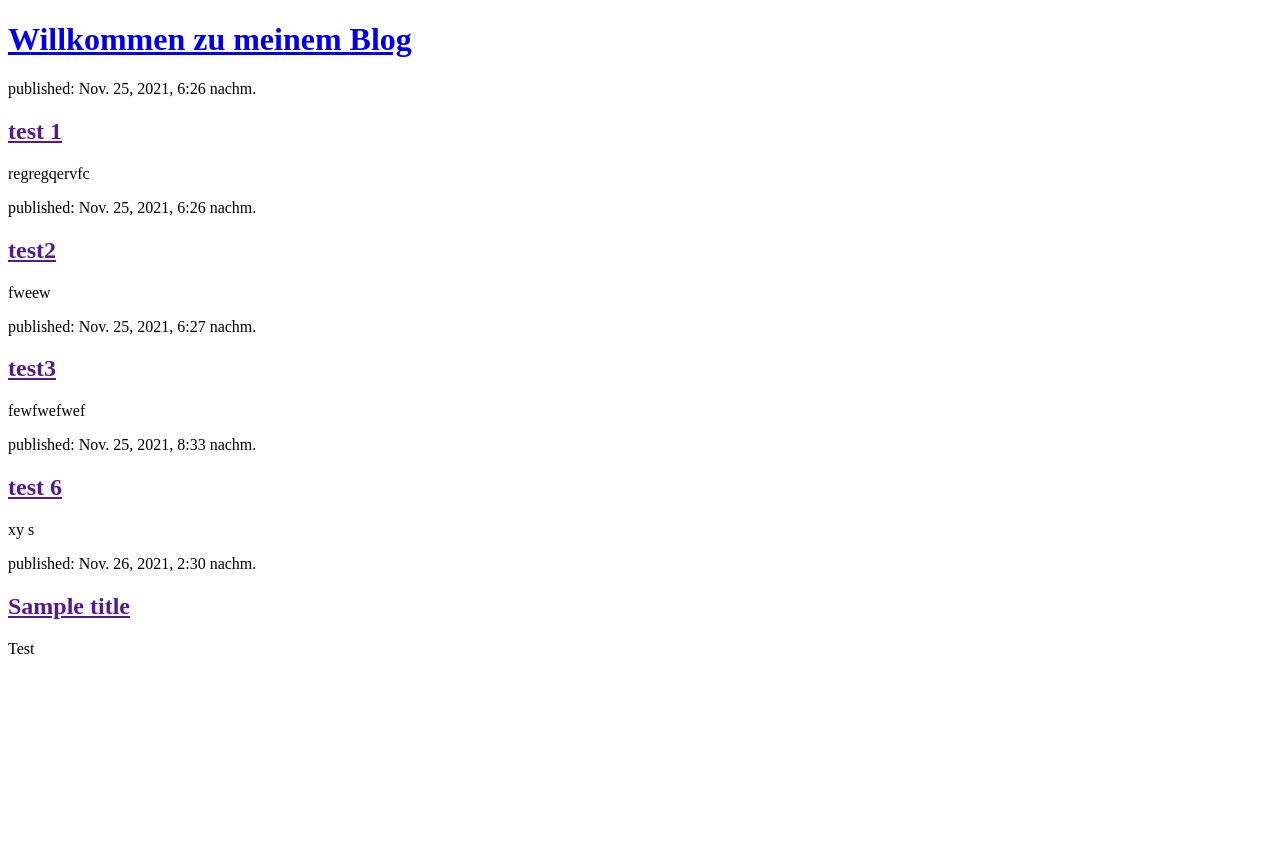
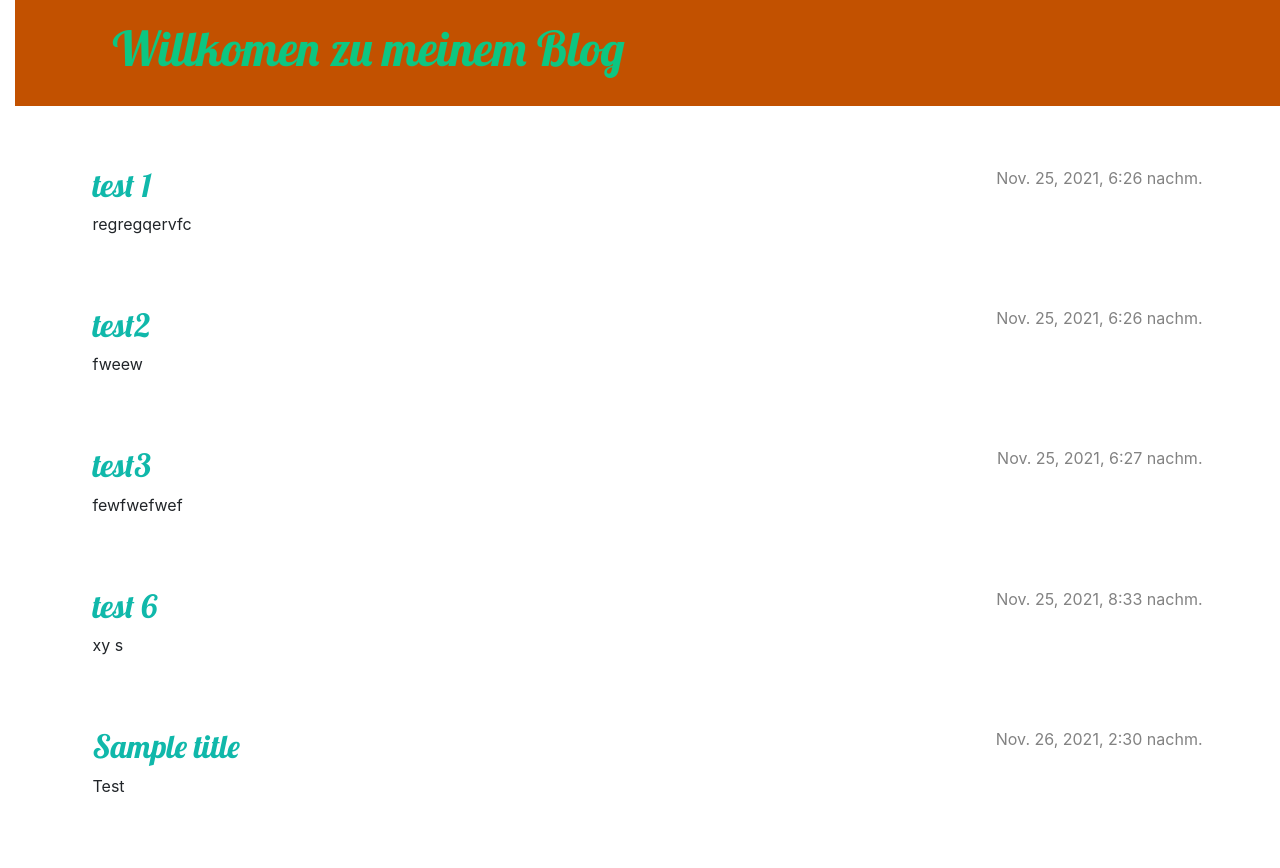
Before and after one commit to Chicheng3/my-first-blog, a Django app: page / in a window 1280 px wide. Before the commit the page ends 654 px from the top, so only its background shows below. Run offline with Django 3.2, Linux system fonts and the light colour scheme; data comes from the database, SQL or seed files in the repository.

Commit message:
Base template

```diff
--- /dev/null
+++ b/blog/static/css/blog.css
@@ -0,0 +1,79 @@
+h1 a, h2 a{
+    color: #0DC682;
+    font-family: 'Lobster';
+}
+
+body {
+    padding-left: 15px
+}
+
+.page-header {
+    background-color: #C25100;
+    margin-top: 0;
+    margin-bottom: 60px;
+    padding: 20px 20px 20px 60px;
+}
+
+.page-header h1,
+.page-header h1 a,
+.page-header h1 a:visited,
+.page-header h1 a:active {
+    color: #0DC682;
+    font-size: 36pt;
+    text-decoration: none;
+}
+
+h1,
+h2,
+h3,
+h4 {
+    font-family: 'Lobster', cursive;
+}
+
+.date {
+    color: #828282;
+}
+
+.save {
+    float: right;
+}
+
+.post-form textarea,
+.post-form input {
+    width: 100%;
+}
+
+.top-menu,
+.top-menu:hover,
+.top-menu:visited {
+    color: #10353b;
+    float: right;
+    font-size: 26pt;
+    margin-right: 20px;
+}
+
+.post {
+    margin-bottom: 70px;
+}
+
+.post h2 a,
+.post h2 a:visited {
+    color: #10b8aa;
+}
+
+.post > .date,
+.post > .actions {
+    float: right;
+}
+
+.btn-default,
+.btn-default:visited {
+    color: #2239bd;
+    background: #10353b;
+    border-color: #C25100;
+}
+
+.btn-default:hover {
+    color: #FFFFFF;
+    background-color: #7a4219;
+}
--- /dev/null
+++ b/blog/templates/blog/base.html
@@ -0,0 +1,25 @@
+{% load static %}
+<!DOCTYPE html>
+<html>
+    <head>
+        <title>Yiyangs Blog</title>
+        <link rel="stylesheet" href="https://cdn.jsdelivr.net/npm/bootstrap@4.5.3/dist/css/bootstrap.min.css" integrity="sha384-TX8t27EcRE3e/ihU7zmQxVncDAy5uIKz4rEkgIXeMed4M0jlfIDPvg6uqKI2xXr2" crossorigin="anonymous">
+        <link href='//fonts.googleapis.com/css?family=Lobster&subset=latin,latin-ext' rel='stylesheet' type='text/css'>
+        <link rel="stylesheet" href="{% static 'css/blog.css' %}">
+    </head>
+    <body>
+    <header class="page-header">
+      <div class="container">
+          <h1><a href="/">Willkomen zu meinem Blog</a></h1>
+      </div>
+    </header>
+    <main class="container">
+        <div class="row">
+            <div class="col">
+            {% block content %}
+            {% endblock %}
+            </div>
+        </div>
+    </main>
+</body>
+</html>
--- a/blog/templates/blog/post_list.html
+++ b/blog/templates/blog/post_list.html
@@ -1,20 +1,13 @@
-<!DOCTYPE html>
-<html>
-    <head>
-        <title>Yiyangs Blog</title>
-    </head>
-    <body>
-        <header>
-        <h1><a href="/">Willkommen zu meinem Blog</a></h1>
-        </header>
-    {% for post in posts %}
-        <article>
-            <time>published: {{ post.published_date }}</time>
-            <h2><a href="">{{ post.title }}</a></h2>
-            <p>{{ post.text | linebreaksbr}}</p>
-        </article>
-    {% endfor %}
+{% extends 'blog/base.html' %}
 
-
-    </body>
-</html>
+{%block content%}
+                    {% for post in posts %}
+                         <article class="post">
+                            <time class="date">
+                                 {{ post.published_date }}
+                             </time>
+                                     <h2><a href="">{{ post.title }}</a></h2>
+                                     <p>{{ post.text|linebreaksbr }}</p>
+                         </article>
+                     {% endfor %}
+{% endblock %}
```
